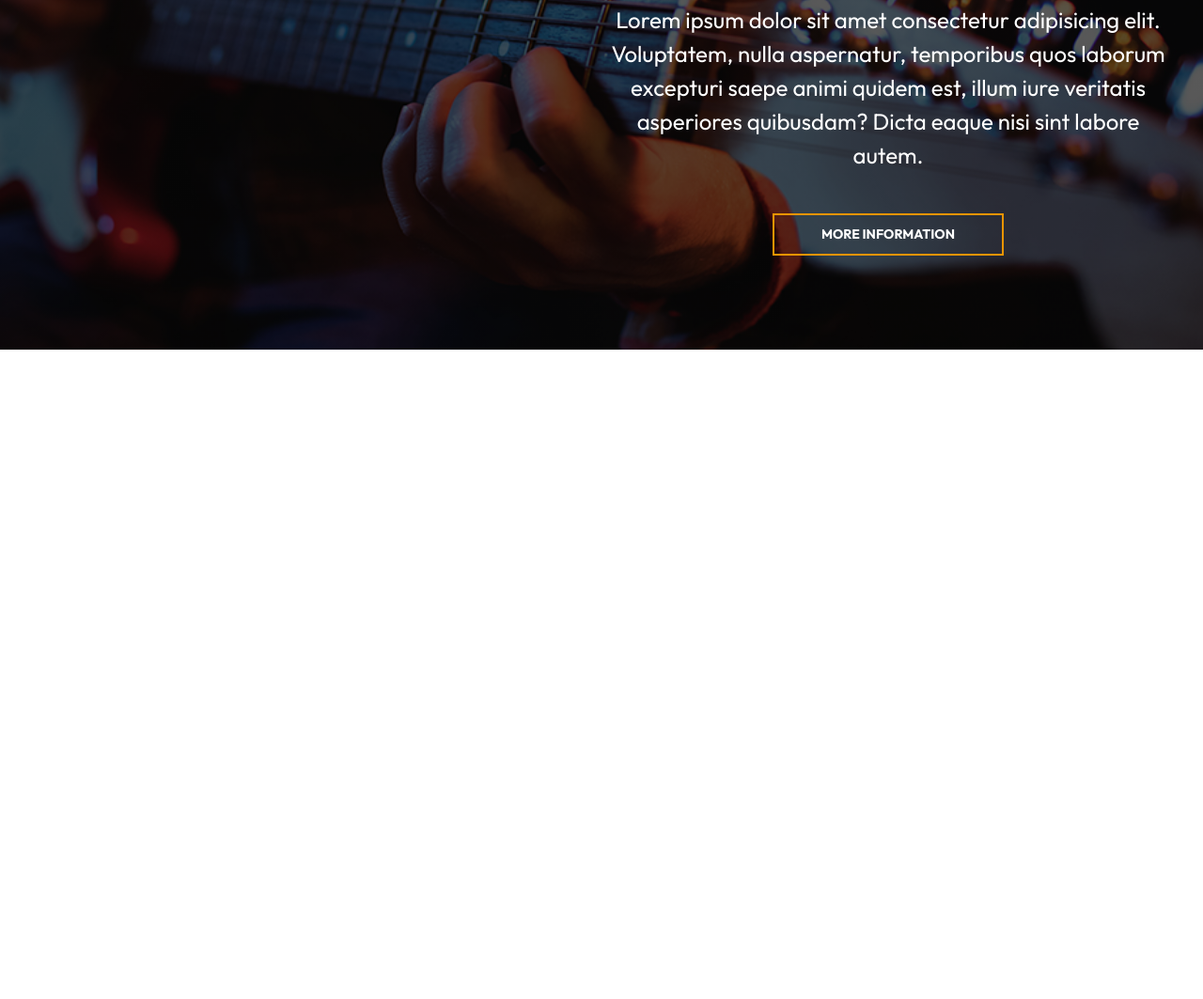
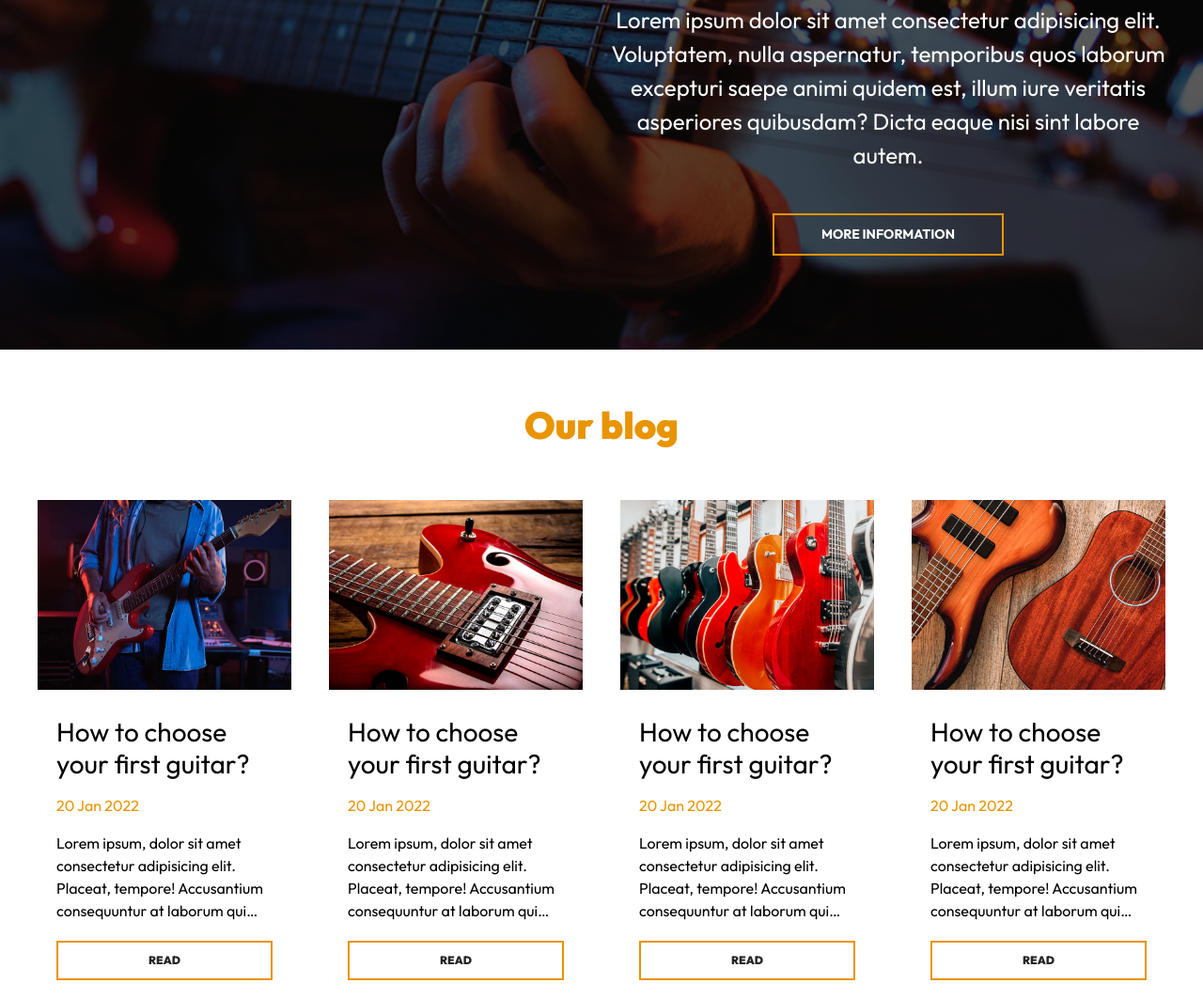
Before and after one commit to ProgrammeRoy/guitarlaproject, a plain HTML site: page index.html in a window 1280 px wide. Shown: the part 2667-3730 px from the top of the page at 94% size. Before the commit the page ends 3039 px from the top, so only its background shows below. Drawn offline with Linux system fonts and the light colour scheme.

Commit message:
add blog

```diff
--- a/css/app.css
+++ b/css/app.css
@@ -285,3 +285,64 @@ img {
     background-color: var(--primary);
     color: var(--blanco);
 }
+
+.blog__grid {
+    display: grid;
+    gap: 4rem;
+}
+
+@media (min-width:768px) {
+    .blog__grid {
+        grid-template-columns: repeat(2, 1fr);
+    }
+}
+
+@media (min-width:992px) {
+    .blog__grid {
+        grid-template-columns: repeat(4, 1fr);
+    }
+}
+
+.entrada__contenido {
+    padding: 2rem;
+}
+
+.entrada__titulo {
+    font-weight: 400;
+    font-size: 2.8rem;
+    margin: 0;
+    line-height: 1.2;
+}
+
+.entrada__fecha {
+    font-size: 1.6rem;
+    color: var(--primary);
+}
+
+.entrada__enlace {
+    margin-top: 2rem;
+    display: block;
+    text-decoration: none;
+    color: var(--negro);
+    padding: 1rem 5rem;
+    border: 2px solid var(--primary);
+    text-align: center;
+    font-size: 1.2rem;
+    font-weight: 900;
+    text-transform: uppercase;
+    transition-property: background-color;
+    transition-duration: .3s;
+}
+
+.entrada__enlace:hover {
+    background-color: var(--primary);
+    color: var(--blanco);
+}
+
+.entrada__texto {
+    display: -webkit-box;
+    -webkit-box-orient: vertical;
+    -webkit-line-clamp: 4;
+    overflow: hidden;
+    font-size: 1.6rem;
+}
--- a/index.html
+++ b/index.html
@@ -160,6 +160,55 @@
             </div>
         </div>
     </section>
+    <section class="blog">
+        <div class="blog__heading">Our blog</div>
+        <div class="blog__contenedor blog__grid">
+            <article class="entrada">
+                <img src="img/blog_1.jpg" alt="imagen blog" class="entrada__imagen">
+                <div class="entrada__contenido">
+                    <h3 class="entrada__titulo">How to choose your first guitar?</h3>
+                    <p class="entrada__fecha">20 Jan 2022</p>
+                    <p class="entrada__texto">Lorem ipsum, dolor sit amet consectetur adipisicing elit. Placeat, tempore! Accusantium consequuntur at laborum qui aliquid reprehenderit aspernatur officiis temporibus. Magni modi similique iste eligendi, soluta dolorem nesciunt iure
+                        fuga!
+                    </p>
+                    <a href="entrada.html" class="entrada__enlace">Read</a>
+                </div>
+            </article>
+            <article class="entrada">
+                <img src="img/blog_2.jpg" alt="imagen blog" class="entrada__imagen">
+                <div class="entrada__contenido">
+                    <h3 class="entrada__titulo">How to choose your first guitar?</h3>
+                    <p class="entrada__fecha">20 Jan 2022</p>
+                    <p class="entrada__texto">Lorem ipsum, dolor sit amet consectetur adipisicing elit. Placeat, tempore! Accusantium consequuntur at laborum qui aliquid reprehenderit aspernatur officiis temporibus. Magni modi similique iste eligendi, soluta dolorem nesciunt iure
+                        fuga!
+                    </p>
+                    <a href="entrada.html" class="entrada__enlace">Read</a>
+                </div>
+            </article>
+            <article class="entrada">
+                <img src="img/blog_3.jpg" alt="imagen blog" class="entrada__imagen">
+                <div class="entrada__contenido">
+                    <h3 class="entrada__titulo">How to choose your first guitar?</h3>
+                    <p class="entrada__fecha">20 Jan 2022</p>
+                    <p class="entrada__texto">Lorem ipsum, dolor sit amet consectetur adipisicing elit. Placeat, tempore! Accusantium consequuntur at laborum qui aliquid reprehenderit aspernatur officiis temporibus. Magni modi similique iste eligendi, soluta dolorem nesciunt iure
+                        fuga!
+                    </p>
+                    <a href="entrada.html" class="entrada__enlace">Read</a>
+                </div>
+            </article>
+            <article class="entrada">
+                <img src="img/blog_4.jpg" alt="imagen blog" class="entrada__imagen">
+                <div class="entrada__contenido">
+                    <h3 class="entrada__titulo">How to choose your first guitar?</h3>
+                    <p class="entrada__fecha">20 Jan 2022</p>
+                    <p class="entrada__texto">Lorem ipsum, dolor sit amet consectetur adipisicing elit. Placeat, tempore! Accusantium consequuntur at laborum qui aliquid reprehenderit aspernatur officiis temporibus. Magni modi similique iste eligendi, soluta dolorem nesciunt iure
+                        fuga!
+                    </p>
+                    <a href="entrada.html" class="entrada__enlace">Read</a>
+                </div>
+            </article>
+        </div>
+    </section>
 </body>
 
 </html>
```
